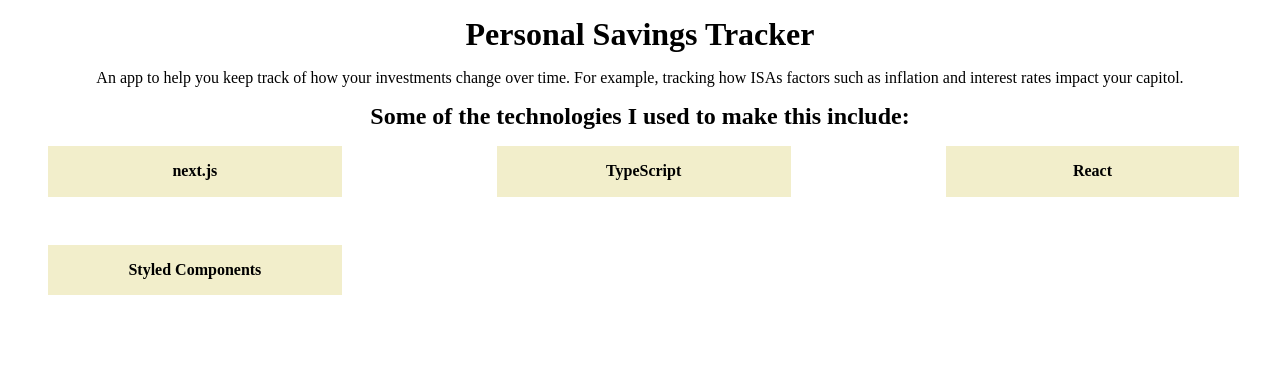
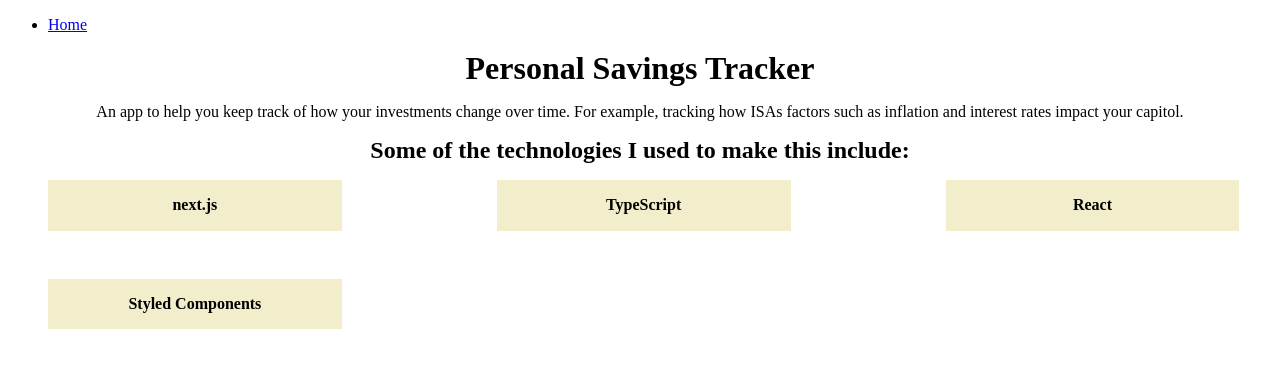
Before and after one commit to joeglDev/finance-app-front-end, a Next.js app: page / in a window 1280 px wide. Shown: the top 368 px of the page. Built offline with nearby package versions, Linux system fonts and the light colour scheme.

Commit message:
2-navbar(boilerplate html)

```diff
--- /dev/null
+++ b/components/NavBar.tsx
@@ -0,0 +1,17 @@
+import Link from "next/link";
+
+/*
+Annoyingly this NAvBAr will need to be present in each page.
+Could be splved by disabling default page routing and creating a custom router to render pages in below this component of a main page.
+*/
+export const NavBar = () => {
+  return (
+    <nav>
+      <ul>
+        <li>
+          <Link href="/">Home</Link>
+        </li>
+      </ul>
+    </nav>
+  );
+};
--- a/pages/index.tsx
+++ b/pages/index.tsx
@@ -1,3 +1,4 @@
+import { NavBar } from "../components/NavBar";
 import {
   MainText,
   SecondaryTitle,
@@ -14,6 +15,7 @@ const HomePage = () => {
 
   return (
     <>
+      <NavBar></NavBar>
       <Title>Personal Savings Tracker</Title>
       <MainText>{paragraphContent}</MainText>
       <SecondaryTitle>
```
